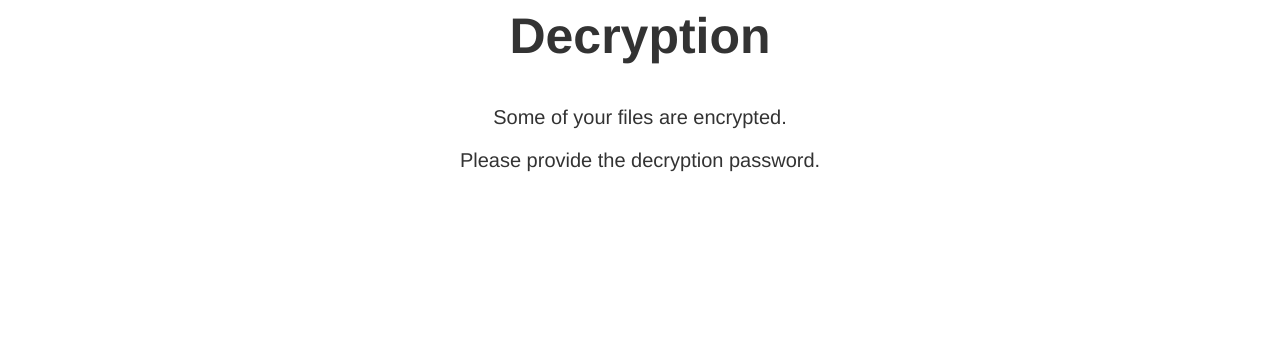
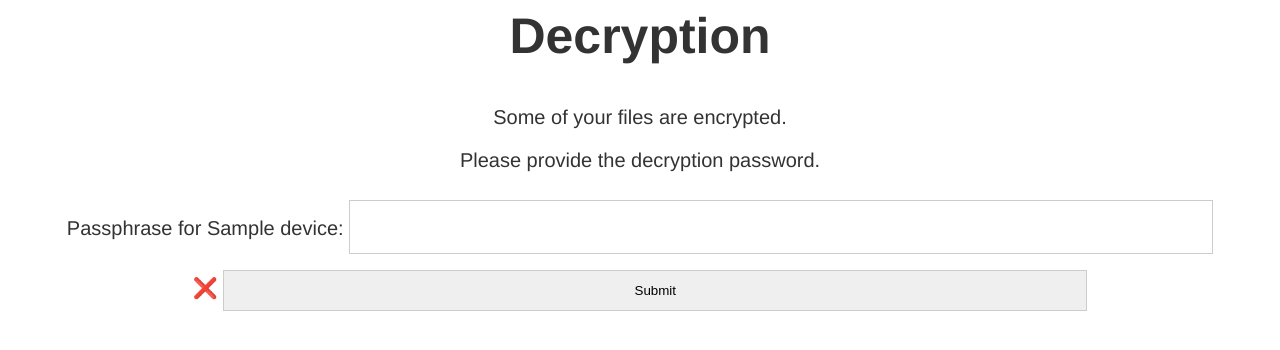
Before and after one commit to peprolinbot/luks-web, a Flask app: template templates/unlock.html in a window 1280 px wide. Shown: the part 193-543 px from the top of the page. Run offline with Flask 2, Linux system fonts and the light colour scheme; the template is opened without the code that fills it: most values are stand-ins (such as "Sample title", 1, 10 or a date in 2020); parts of the project's set-up code (start-up, migrations or seed data) failed here and were passed over.

Commit message:
Move form template from main.py to html

```diff
--- a/main.py
+++ b/main.py
@@ -14,46 +14,10 @@
 
 @app.route('/')
 def unlock_page():
-    password_forms = []
-    for device_id, device in settings["devices"].items():
-        password_forms.append(f"""
-        <form id={device_id}_form action="/unlock/{device_id}" method="POST" target="hidden-form">
-            <label for="{device_id}_password">Passphrase for {device.get("name")}:</label>
-            <input type="password" id="{device_id}_password" name="{device_id}_password" value="">
-            <label for="{device_id}_password" id="{device_id}_status">❌</label>
-            <input type="submit" id="{device_id}_submit" value="Submit">
-            <script>
-                function {device_id}_reqListener () {{
-                    const response = JSON.parse(this.responseText);
-                    if ( response.status == "unlocked" ) {{
-                        clearInterval({device_id}_checkUnlockedInterval);
-                        {device_id}_password.disabled = true;
-                        {device_id}_submit.style.display = "none";
-                        {device_id}_status.innerHTML = "✅";
-                        encryptedDevices -= 1;
-                        if ( encryptedDevices <= 0 ) {{
-                            setTimeout("window.location.href = '/unlocked'", 2000);
-                        }}
-                    }}
-                }}
-
-                function {device_id}_checkUnlocked() {{
-                    var target = '/check_unlocked/{device_id}';
-                    var xhr = new XMLHttpRequest();
-                    xhr.addEventListener("load", {device_id}_reqListener);
-                    xhr.open('GET', target);
-                    xhr.send();
-                }}
-
-                {device_id}_checkUnlocked();
-                var {device_id}_checkUnlockedInterval = setInterval({device_id}_checkUnlocked, 5000);
-            </script>
-        </form>
-        """) # Double curlies are for escaping
-    password_forms_str = "\n".join(password_forms)
+    devices = settings["devices"].items()
     return render_template('unlock.html',
-                           password_forms=password_forms_str,
-                           encrypted_devices=len(password_forms))
+                           devices=devices,
+                           encrypted_devices=len(devices))
 
 @app.route('/unlocked')
 def unlocked_page():
--- a/templates/unlock.html
+++ b/templates/unlock.html
@@ -12,7 +12,40 @@
     <p>Some of your files are encrypted.</p>
     <p>Please provide the decryption password.</p>
     <div>
-        {{ password_forms | safe }}
+      {% for device_id, device in devices %}
+      <form id={{ device_id }}_form action="/unlock/{{ device_id }}" method="POST" target="hidden-form">
+        <label for="{{ device_id }}_password">Passphrase for {{ device.name }}:</label>
+        <input type="password" id="{{ device_id }}_password" name="{{ device_id }}_password" value="">
+        <label for="{{ device_id }}_password" id="{{ device_id }}_status">❌</label>
+        <input type="submit" id="{{ device_id }}_submit" value="Submit">
+        <script>
+          function {{ device_id }}_reqListener () {
+            const response = JSON.parse(this.responseText);
+            if ( response.status == "unlocked" ) {
+              clearInterval({{ device_id }}_checkUnlockedInterval);
+              {{ device_id }}_password.disabled = true;
+              {{ device_id }}_submit.style.display = "none";
+              {{ device_id }}_status.innerHTML = "✅";
+              encryptedDevices -= 1;
+              if ( encryptedDevices <= 0 ) {
+                setTimeout("window.location.href = '/unlocked'", 2000);
+              }
+            }
+          }
+
+          function {{ device_id }}_checkUnlocked() {
+            var target = '/check_unlocked/{{ device_id }}';
+            var xhr = new XMLHttpRequest();
+            xhr.addEventListener("load", {{ device_id }}_reqListener);
+            xhr.open('GET', target);
+            xhr.send();
+          }
+
+          {{ device_id }}_checkUnlocked();
+          var {{ device_id }}_checkUnlockedInterval = setInterval({{ device_id }}_checkUnlocked, 5000);
+        </script>
+      </form>
+      {% endfor %}
       <iframe style="display:none" name="hidden-form"></iframe>
       <script>
         var encryptedDevices = {{ encrypted_devices }};
```
Lines whose indentation alone changed are shown as unchanged.
